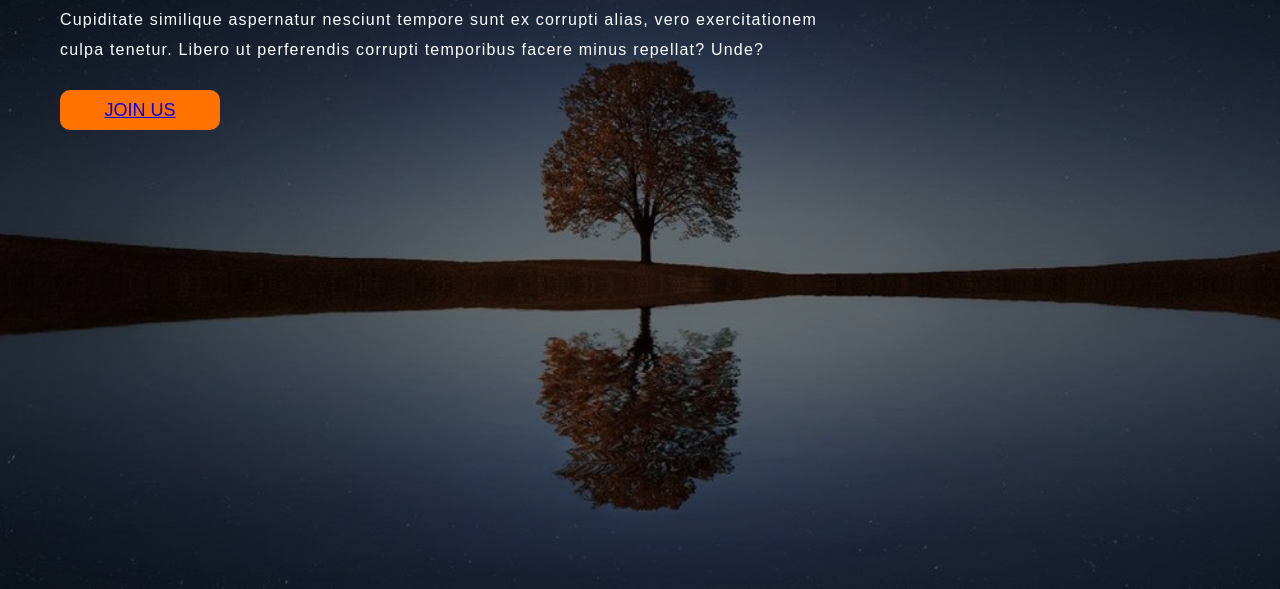
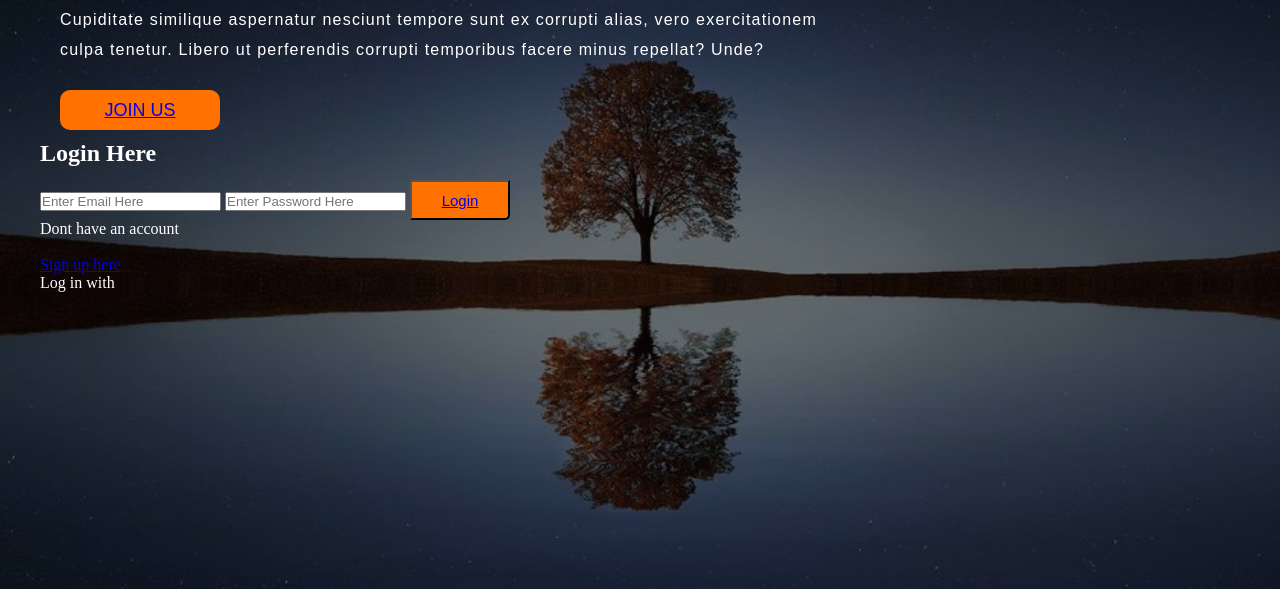
Before and after one commit to amminash/Website1.0, a plain HTML site: page index.html in a window 1280 px wide. Shown: the part 283-872 px from the top of the page. Drawn offline with Linux system fonts and the light colour scheme.

Commit message:
additions

```diff
--- a/index.html
+++ b/index.html
@@ -33,6 +33,17 @@
                   culpa tenetur. Libero ut perferendis corrupti temporibus facere minus repellat? Unde?</p>
 
                   <button class="cn"><a href="#">JOIN US</a></button>
+
+                  <div class="form">
+                    <h2>Login Here</h2>
+                    <input type="email" name="email" placeholder="Enter Email Here">
+                    <input type="password" name="" placeholder="Enter Password Here">
+                    <button class="btn"><a href="#">Login</a></button>
+
+                    <p class="link">Dont have an account</p><br>
+                    <a href="#">Sign up here</a>
+                    <p class="liw">Log in with</p>
+                  </div>
         </div>
 
     </div>
```
